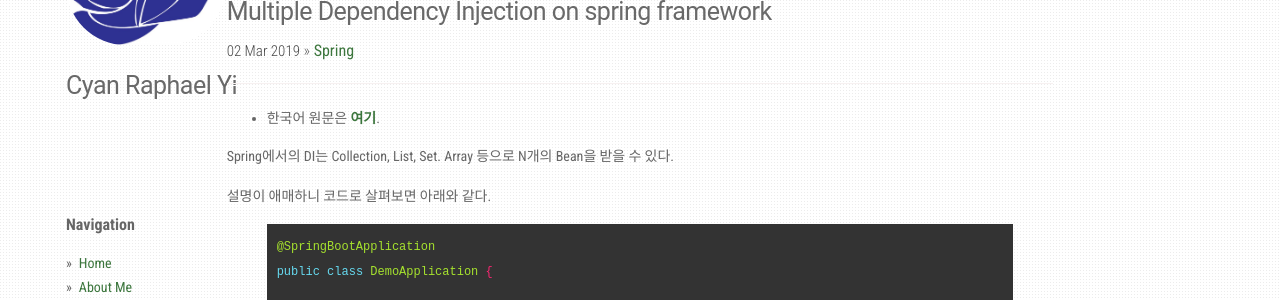
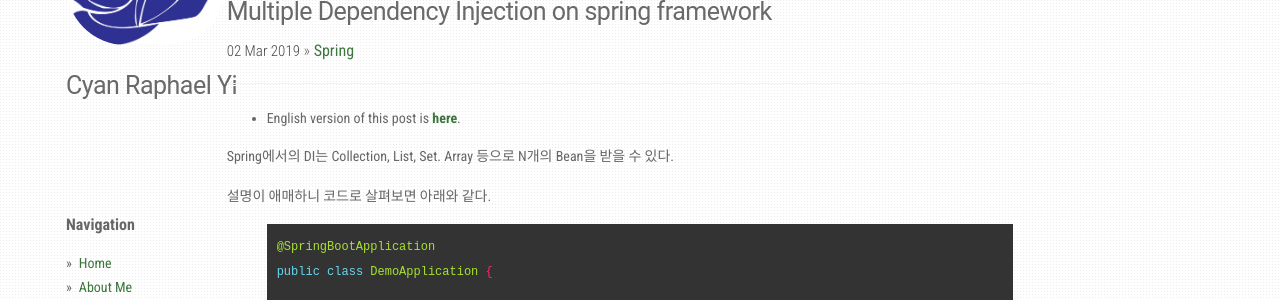
Before and after one commit to CyanRYi/sollabs-demo, a Jekyll site: the page built from _posts/ko/2019-03-02-Multiple-Autowired.md, in a window 1280 px wide and 900 px high. Shown: the part 141-441 px from the top of the window. Built offline with Jekyll 4.4.1, drawn with Linux system fonts in a browser that asks for light colours.

Commit message:
언어전환링크 if문 오류 수정

```diff
--- a/_layouts/post.html
+++ b/_layouts/post.html
@@ -20,7 +20,7 @@ layout: default
 <ul>
     {% for post in site.posts %}
         {% if post.slug == page.slug and post.language != page.language %}
-            {% if post.language == 'English' %}
+            {% if post.language == 'en' %}
                 <li>English version of this post is <a href="{{ site.url }}{{ post.url }}"><strong>here</strong></a>.</li>
             {% else %}
                 <li>한국어 원문은 <a href="{{ site.url }}{{ post.url }}"><strong>여기</strong></a>.</li>
```
